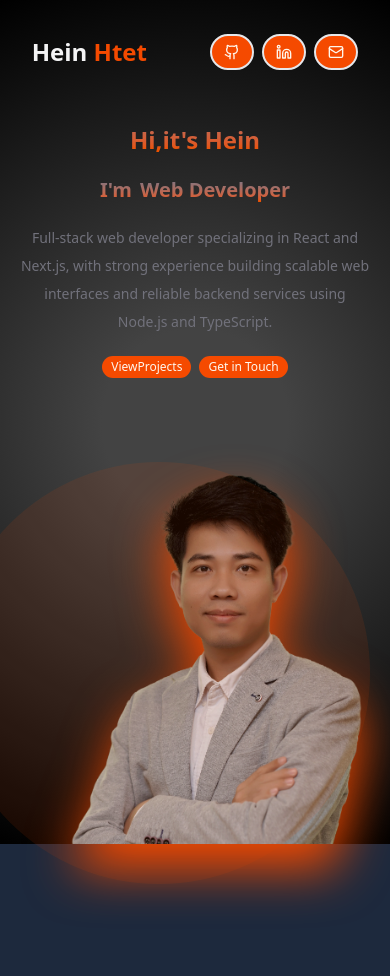
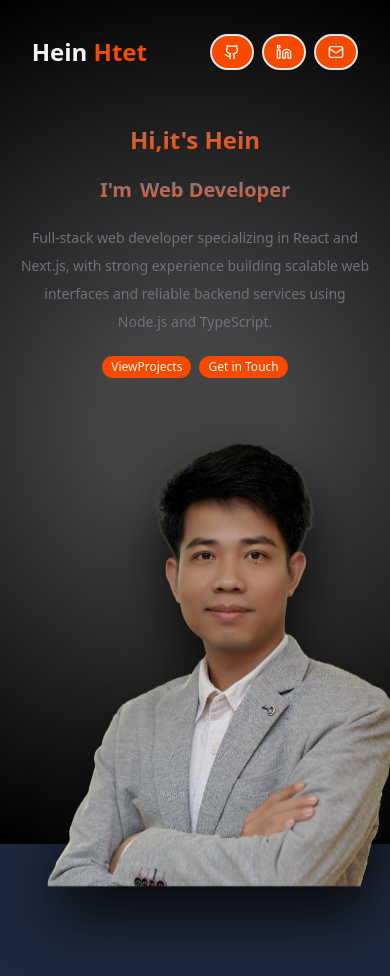
Before and after one commit to dev-heinhtetpaing/CV-with-Next, a Next.js app: page / in a window 390 px wide. Shown: the top 976 px of the page. Built offline with nearby package versions, Linux system fonts and the light colour scheme.

Commit message:
modefie hero section

```diff
--- a/app/components/home/hero-section.tsx
+++ b/app/components/home/hero-section.tsx
@@ -27,6 +27,18 @@ const HeroSection = ({ ref }: { ref: React.RefObject<HTMLDivElement | null> }) =
     const start = "top top"
     // const end = mobileWidth ? "bottom+=10%" : "bottom+=50"
     const end = "bottom top"
+    const imageAnimationStyle={
+      right:0,
+      bottom:0,
+      translateX:0,
+      translateY:0,
+      scale:1,
+      ease: "power2.inOut"
+    }
+    const imageOverlayAnimationStyle={
+      opacity:1,
+      ease: "power2.inOut"
+    }
     const containerSize = {
       width: badgesContainerRef?.current?.offsetWidth || 0,
       height: badgesContainerRef?.current?.offsetHeight || 0
@@ -41,7 +53,7 @@ const HeroSection = ({ ref }: { ref: React.RefObject<HTMLDivElement | null> }) =
 
     const midPoint = mobileWidth ? { x: 0, y: -containerSize.width / 2 - b1Size.width / 2 || 0 } : { x: ((containerSize.width + b1Size.width || 0) / 5 || 0), y: -(containerSize.height / 2 + b1Size.height * 2) || 0 };
     // const startPoint = mobileWidth ? { x: 0, y: -b1Size.height * 1.5 || 0 } : { x: (b1Size.width || 0), y: -(2 * b1Size.height || 0) };
-    const initialPoint = { x: 0, y: 0 };
+    const initialPoint = { x: 5, y: 0 };
 
 
     const MasterTimeline = gsap.timeline({
@@ -50,12 +62,15 @@ const HeroSection = ({ ref }: { ref: React.RefObject<HTMLDivElement | null> }) =
         start: start,
         end: end,
         pin: true,
-        scrub: true,
+        scrub: 1.5,
         anticipatePin: 1,
         // pinSpacing: true,
       }
     })
-    MasterTimeline.to(".b1", {
+      MasterTimeline.to(".image",{...imageAnimationStyle},)
+      // .to(".Image-overlay",{...imageOverlayAnimationStyle},)
+
+    .to(".b1", {
       motionPath: {
         path: [
           initialPoint,
@@ -68,13 +83,7 @@ const HeroSection = ({ ref }: { ref: React.RefObject<HTMLDivElement | null> }) =
       },
       opacity: 1,
       ease: "power2.inOut"
-    }).to(".skill", {
-      text:"Web Developer",
-      duration:0.4,
-      stagger:0.2,
-      ease:"power2.inOut"
-    },"<"
-  )
+    })
     .to(".b2", {
       motionPath: {
         path: [
@@ -86,14 +95,8 @@ const HeroSection = ({ ref }: { ref: React.RefObject<HTMLDivElement | null> }) =
         curviness: 1.5
       },
       opacity: 1,
-
       ease: "power2.inOut"
-    }).to(".skill", {
-      duration:0.8,
-      text:"Frontend Developer",
-      stagger:0.2,
-      ease:"none"
-    },"<").to(".b3", {
+    }).to(".b3", {
       motionPath: {
         path: mobileWidth ? [
           initialPoint,
@@ -106,20 +109,16 @@ const HeroSection = ({ ref }: { ref: React.RefObject<HTMLDivElement | null> }) =
       opacity: 1,
       ease: "power2.inOut"
     },)
-    .to(".skill", {
-      duration:0.4,
-      text:"Full Stack Developer",
-      ease:"none"
-    },"<")
+
   }, { scope: sectionRef });
   return (
     <div ref={sectionRef} id="hero-section" className=" w-full  layer relative sm:py-20 py-10 radial-gradient  ">
       <main className="sm:w-1/2 w-full sm:mr-auto sm:h-full h-[50%] flex flex-row justify-center items-center ">
         <div className="mx-5 sm:mx-15 space-y-5 ">
           <h1 className="text-2xl sm:text-5xl font-bold bg-linear-to-t from-primary to-slate-500 text-transparent bg-clip-text text-center pt-10 sm:text-left container mx-auto ">Hi,it&apos;s Hein </h1>
-          <h2 className="text-xl sm:text-4xl font-bold bg-linear-to-t from-primary to-slate-500 text-transparent bg-clip-text text-center sm:text-left container mx-auto skills flex flex-row gap-2 sm:justify-start justify-center items-center">
+          <h2 className="text-xl sm:text-4xl font-bold bg-linear-to-t from-primary to-slate-500 text-transparent bg-clip-text text-center sm:text-left container mx-auto  flex flex-row gap-2 sm:justify-start justify-center items-center">
             I&apos;m
-            <span className="skill text-center">Web Developer</span>
+            <span className=" text-center">Web Developer</span>
           </h2>
           <section className="container mx-auto space-y-5">
             <p className="text-sm sm:text-base text-center  leading-loose tracking-normal sm:leading-loose sm:tracking-wide sm:text-left container text-muted-foreground mx-auto ">{personalInfo.shortObjectives}</p>
@@ -132,9 +131,9 @@ const HeroSection = ({ ref }: { ref: React.RefObject<HTMLDivElement | null> }) =
 
       <div className="absolute bottom-0 h-[50%] w-full sm:h-[80vh]
      ">
-        <div className="relative h-full  w-full sm:w-1/2 ml-auto">
-        <div className="absolute -bottom-10 right-5 aspect-square h-full  z-1 bg-primary/10 rounded-full"></div>
-          <Image src="/hein-no-bg.webp" alt="Hein Htet Paing" className="drop-shadow-primary drop-shadow-2xl object-cover object-top" fill={true} />
+        <div className="relative  image">
+        <div className="Image-overlay"></div>
+          <Image src="/hein-no-bg.webp" alt="Hein Htet Paing" className="absolute  drop-shadow-foreground drop-shadow-2xl object-cover object-top" fill={true} />
 
         </div>
       </div>
--- a/app/globals.css
+++ b/app/globals.css
@@ -167,3 +167,15 @@ z-index:12;
 .mask-content {
   @apply text-muted-foreground w-full sm:w-1/2 h-1/2 px-8 sm:px-16 overflow-hidden;
 }
+
+.image{
+  bottom: 50%;
+  right: 50%;
+
+  /* transform: translate(-50%, 50%); */
+  @apply absolute h-full  w-full sm:w-1/2 translate-x-[50%] translate-y-[50%]   scale-120;
+}
+
+.Image-overlay{
+  /* @apply opacity-0 absolute  -bottom-30  -right-18 aspect-square h-[120%] border border-primary/20  z-1 bg-primary/5 rounded-full; */
+}
```
